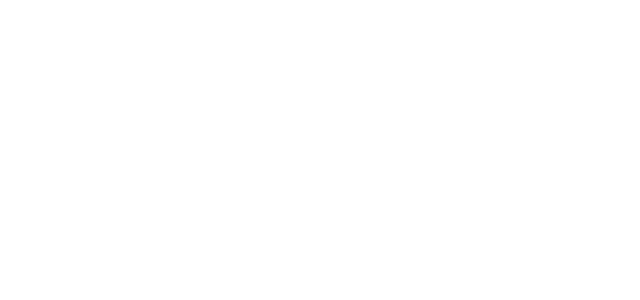
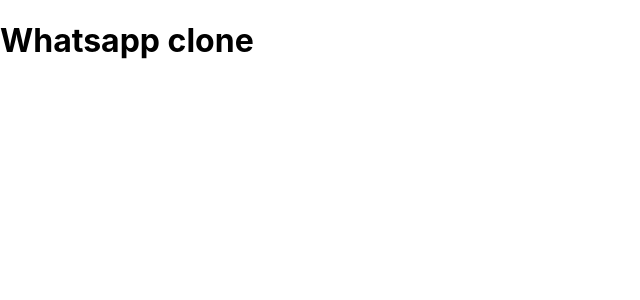
Before and after one commit to Arthurwzy27/whatsapp-react-clone, a React (Create React App) app: page / in a window 1280 px wide. Shown: the top 300 px of the page, without its empty margins (0-640 px from the left). Built offline with nearby package versions, Linux system fonts and the light colour scheme.

Commit message:
Cleaned up and scss added to App

```diff
--- a/src/App.js
+++ b/src/App.js
@@ -1,10 +1,10 @@
 import React from 'react';
-import 'App.scss'
+import './App.scss';
 
 const App = () => {
   return (
     <div>
-
+      <h1>Whatsapp clone</h1>
     </div>
   )
 }
--- a/src/index.js
+++ b/src/index.js
@@ -1,6 +1,6 @@
 import React from 'react';
 import ReactDOM from 'react-dom';
-import './index.css';
+import './index.scss';
 import App from './App';
 import reportWebVitals from './reportWebVitals';
 
```
Also changed, not shown: src/index.scss (renamed from src/index.css).
